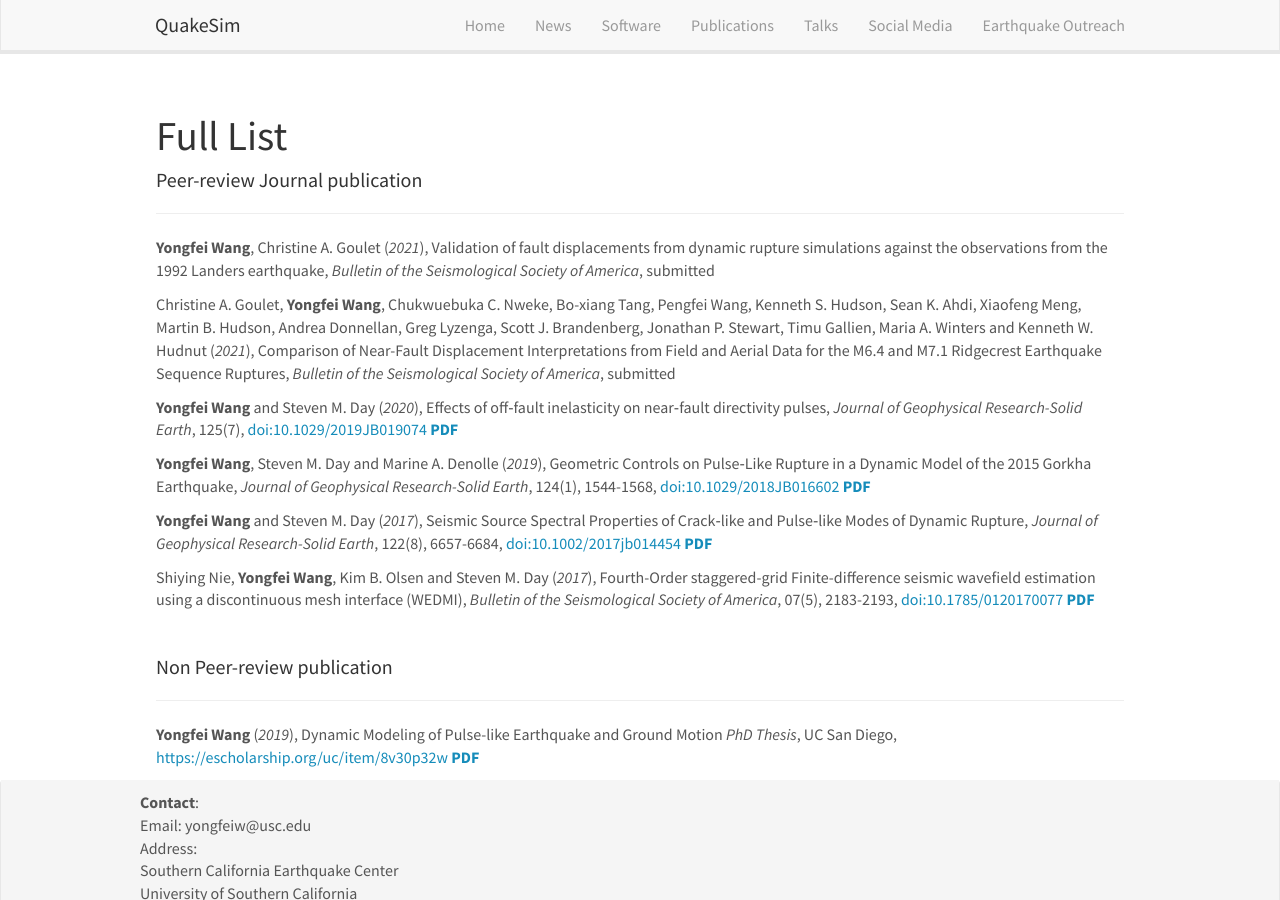
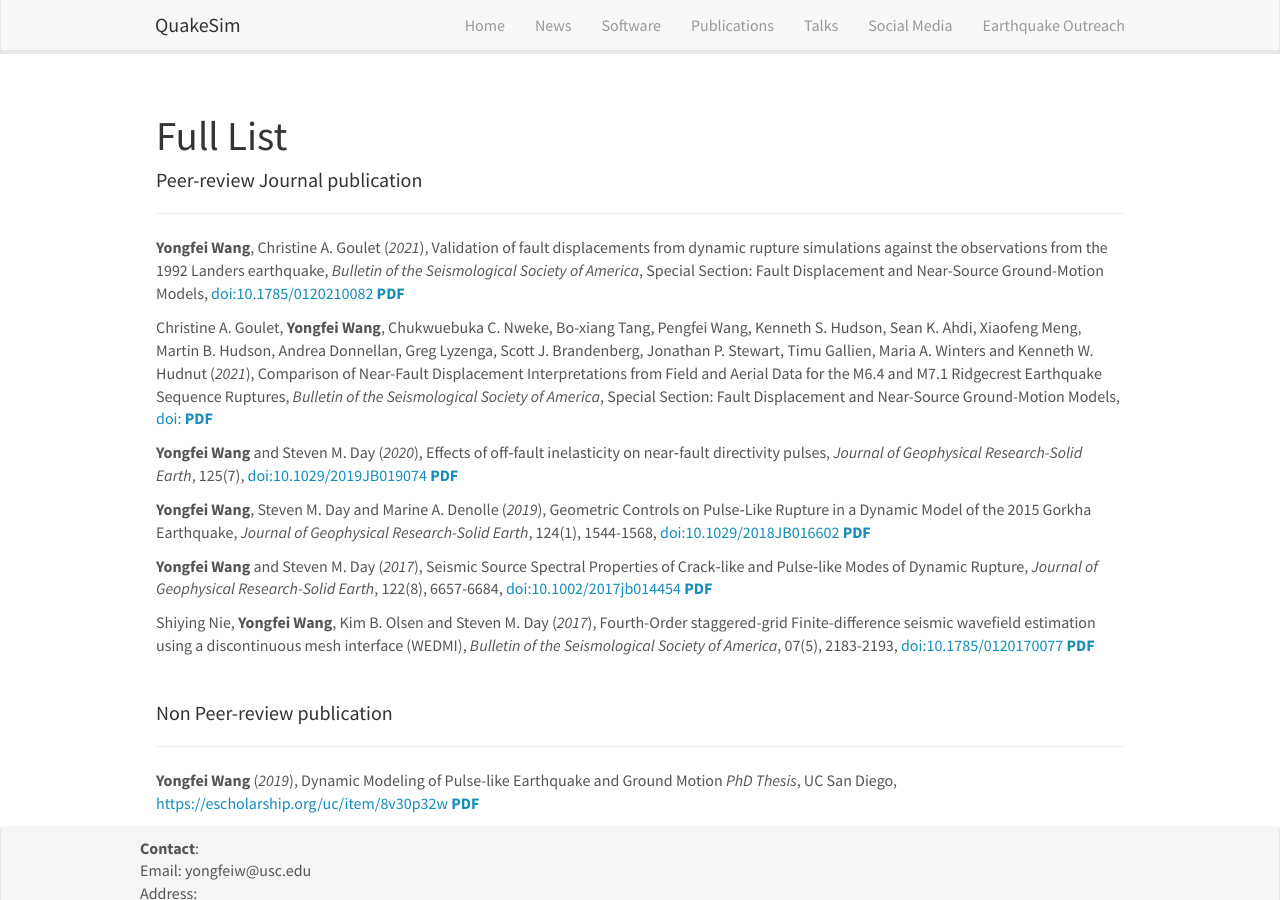
Before and after one commit to wangyf/wangyf.github.io, a Jekyll site: the page built from _pages/publications.md, in a window 1280 px wide and 900 px high, scrolled down 2731 px. Built offline with Jekyll 4.4.1, drawn with Linux system fonts in a browser that asks for light colours; nearby versions of some CDN libraries.

Commit message:
Update publist.yml

```diff
--- a/_data/publist.yml
+++ b/_data/publist.yml
@@ -20,8 +20,8 @@
 
 - title: "Validation of fault displacements from dynamic rupture simulations against the observations from the 1992 Landers earthquake"
   journal: Bulletin of the Seismological Society of America
-  volume: submitted
-  doi:
+  volume: "Special Section: Fault Displacement and Near-Source Ground-Motion Models"
+  doi: 10.1785/0120210082
   year: 2021
   image: wanggoulet21.png
   description:
@@ -35,13 +35,13 @@
   news3:
   news3link:
   pdf: wanggoulet21.pdf
-  cat: submitted
+  cat: journal
 
 
 
 - title: "Comparison of Near-Fault Displacement Interpretations from Field and Aerial Data for the M6.4 and M7.1 Ridgecrest Earthquake Sequence Ruptures"
   journal: Bulletin of the Seismological Society of America
-  volume: submitted
+  volume: "Special Section: Fault Displacement and Near-Source Ground-Motion Models"
   doi:
   year: 2021
   image: Goulet21.jpg
@@ -56,7 +56,7 @@
   news3:
   news3link:
   pdf:
-  cat: submitted
+  cat: journal
 
 - title: "Effects of off‐fault inelasticity on near‐fault directivity pulses"
   journal: Journal of Geophysical Research-Solid Earth
```
